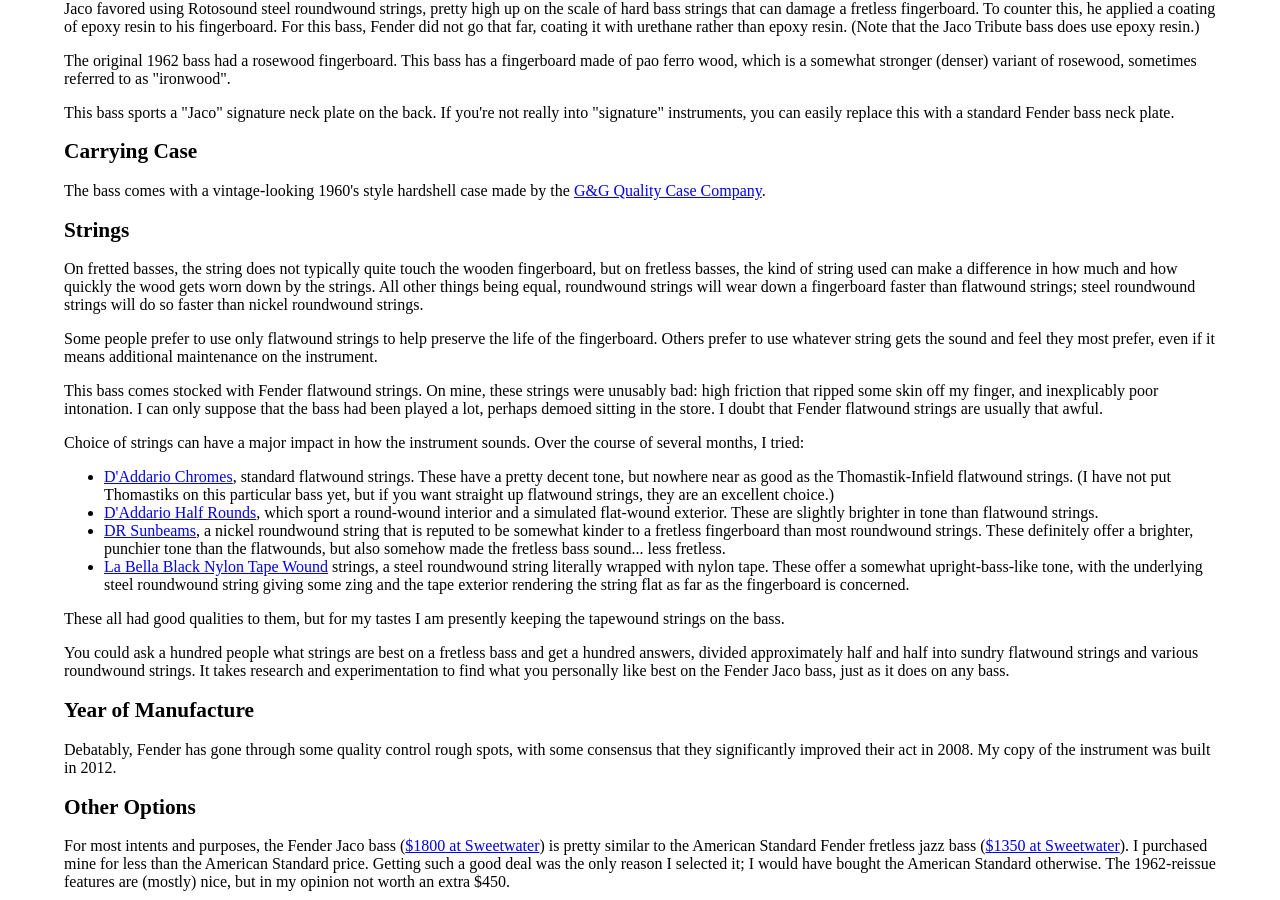
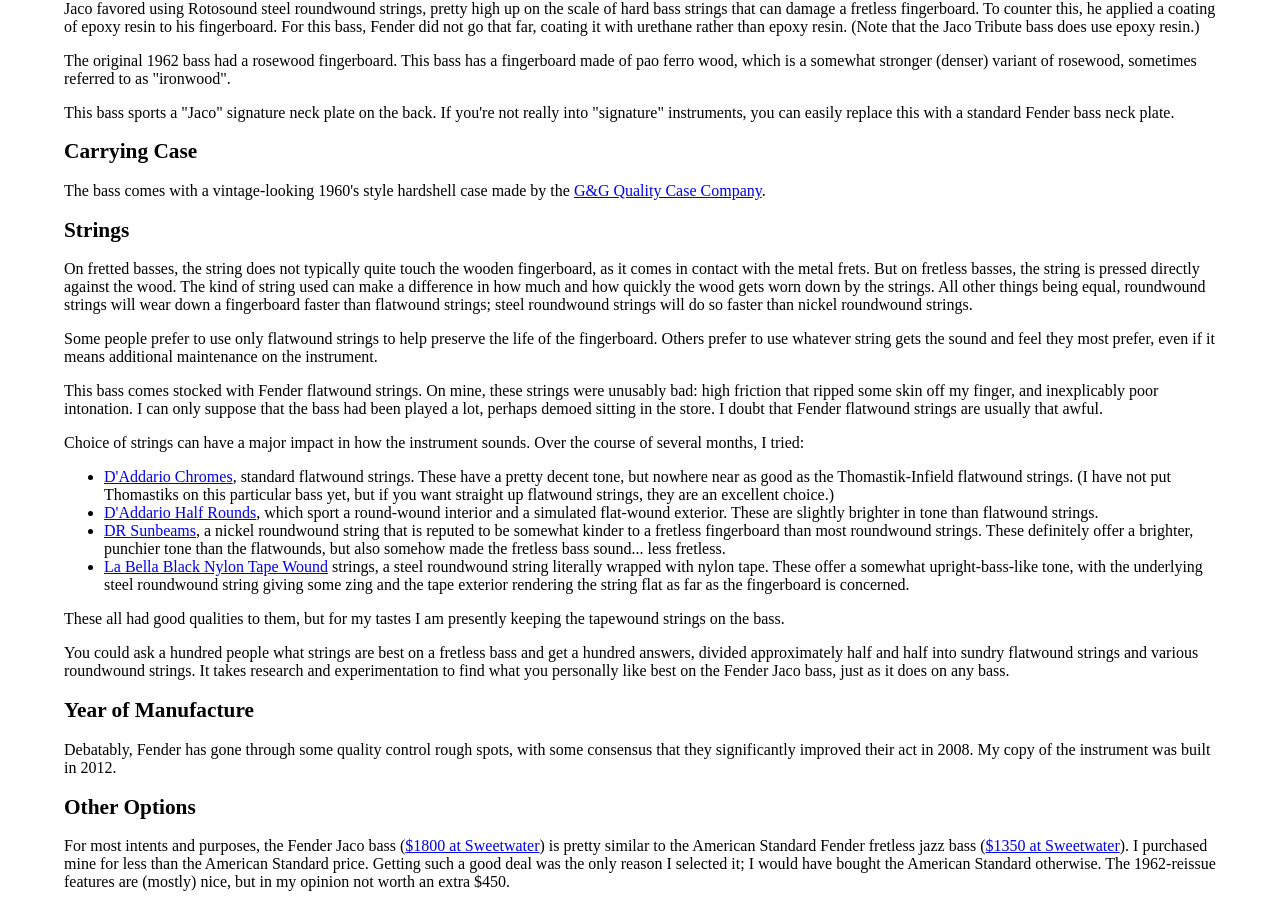
Before and after one commit to tjr/tjr.github.com, a Jekyll site: the page music/fender-fretless-jaco-bass.html, which Jekyll copies as it is, in a window 1280 px wide and 900 px high, scrolled down 946 px. Built offline with Jekyll 4.4.1, drawn with Linux system fonts in a browser that asks for light colours.

Commit message:
updated page

```diff
--- a/music/fender-fretless-jaco-bass.html
+++ b/music/fender-fretless-jaco-bass.html
@@ -128,11 +128,13 @@ Company</a>.
 
 <p>
 On fretted basses, the string does not typically quite touch the
-wooden fingerboard, but on fretless basses, the kind of string used
-can make a difference in how much and how quickly the wood gets worn
-down by the strings. All other things being equal, roundwound strings
-will wear down a fingerboard faster than flatwound strings; steel
-roundwound strings will do so faster than nickel roundwound strings.
+wooden fingerboard, as it comes in contact with the metal frets. But
+on fretless basses, the string is pressed directly against the
+wood. The kind of string used can make a difference in how much and
+how quickly the wood gets worn down by the strings. All other things
+being equal, roundwound strings will wear down a fingerboard faster
+than flatwound strings; steel roundwound strings will do so faster
+than nickel roundwound strings.
 
 <p>
 Some people prefer to use only flatwound strings to help preserve the
```
